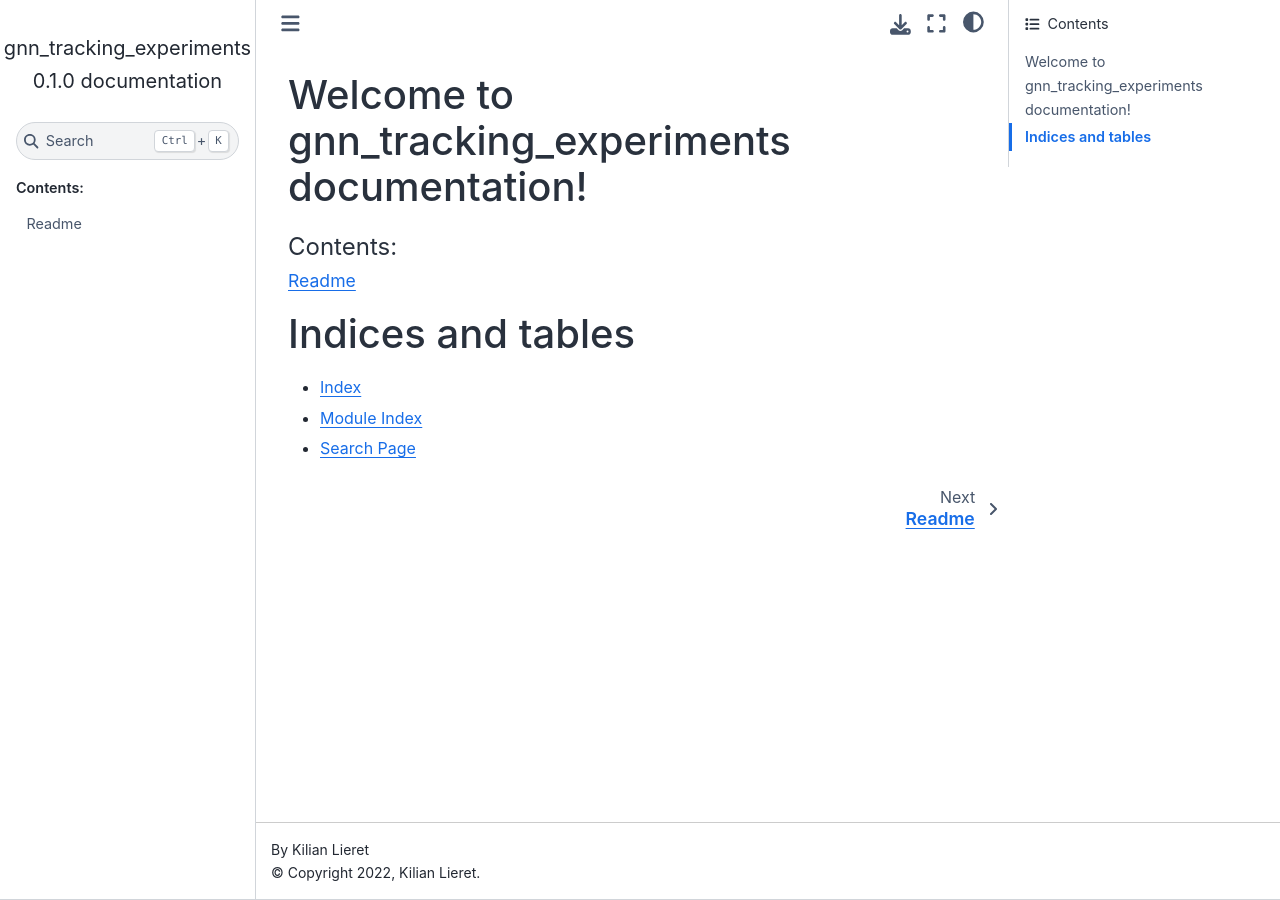
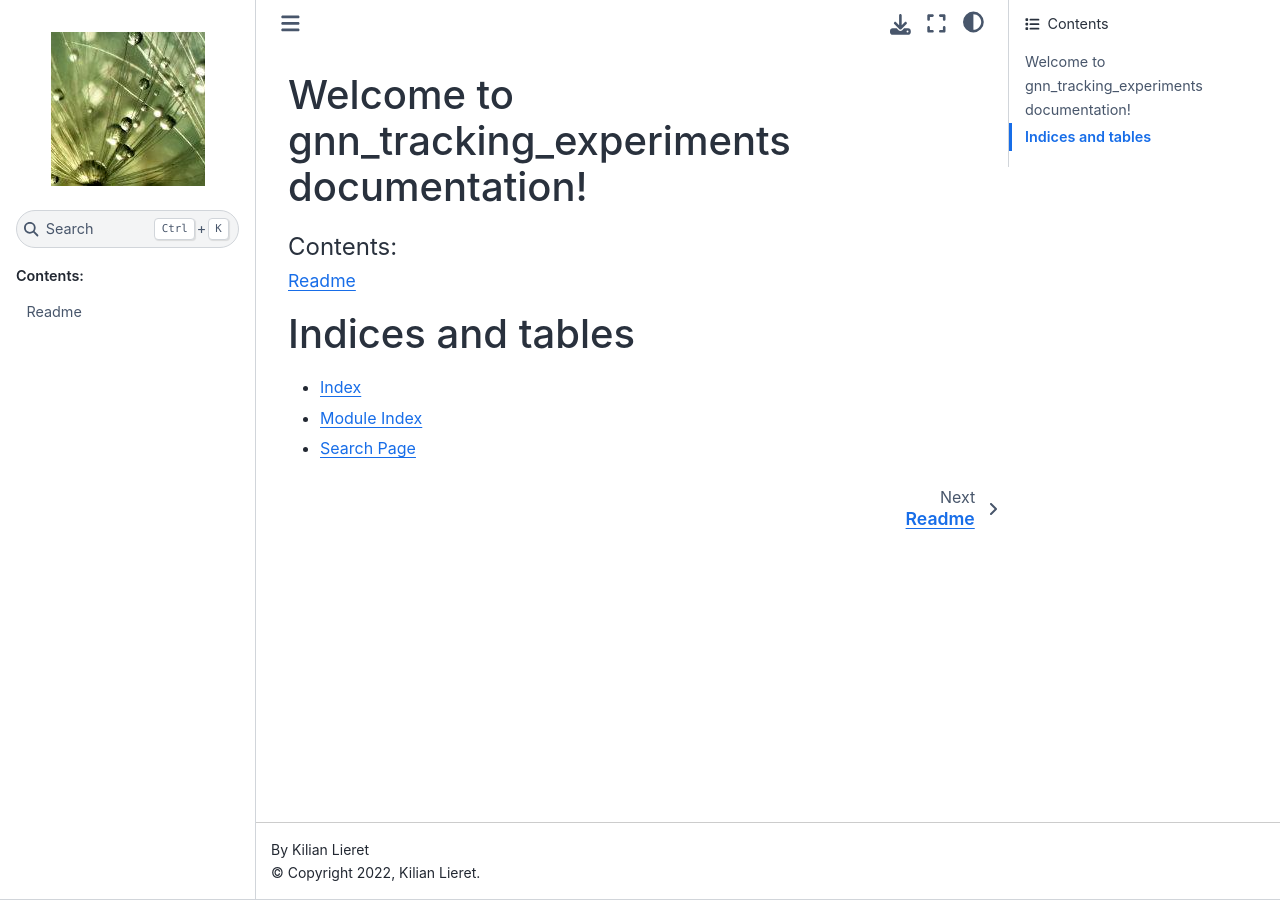
Before and after one commit to gnn-tracking/hyperparameter_optimization, a Sphinx documentation site: the page built from docs/source/index.rst, in a window 1280 px wide. Built offline with Sphinx 7.4.7 and the Sphinx Book theme 1.1.4, drawn with Linux system fonts in a browser that asks for light colours; the version number is read from the project's files by our own code.

Commit message:
Add sphinx profile picture

```diff
--- a/docs/source/conf.py
+++ b/docs/source/conf.py
@@ -29,6 +29,8 @@ autoapi_python_class_content = "init"
 templates_path = ["_templates"]
 exclude_patterns = []
 
+html_title = "Hyperparameter Optimization"
+html_logo = "_static/avatar.jpg"
 
 # -- Options for HTML output -------------------------------------------------
 # https://www.sphinx-doc.org/en/master/usage/configuration.html#options-for-html-output
```
Also changed, not shown: docs/source/_static/avatar.jpg (added).
